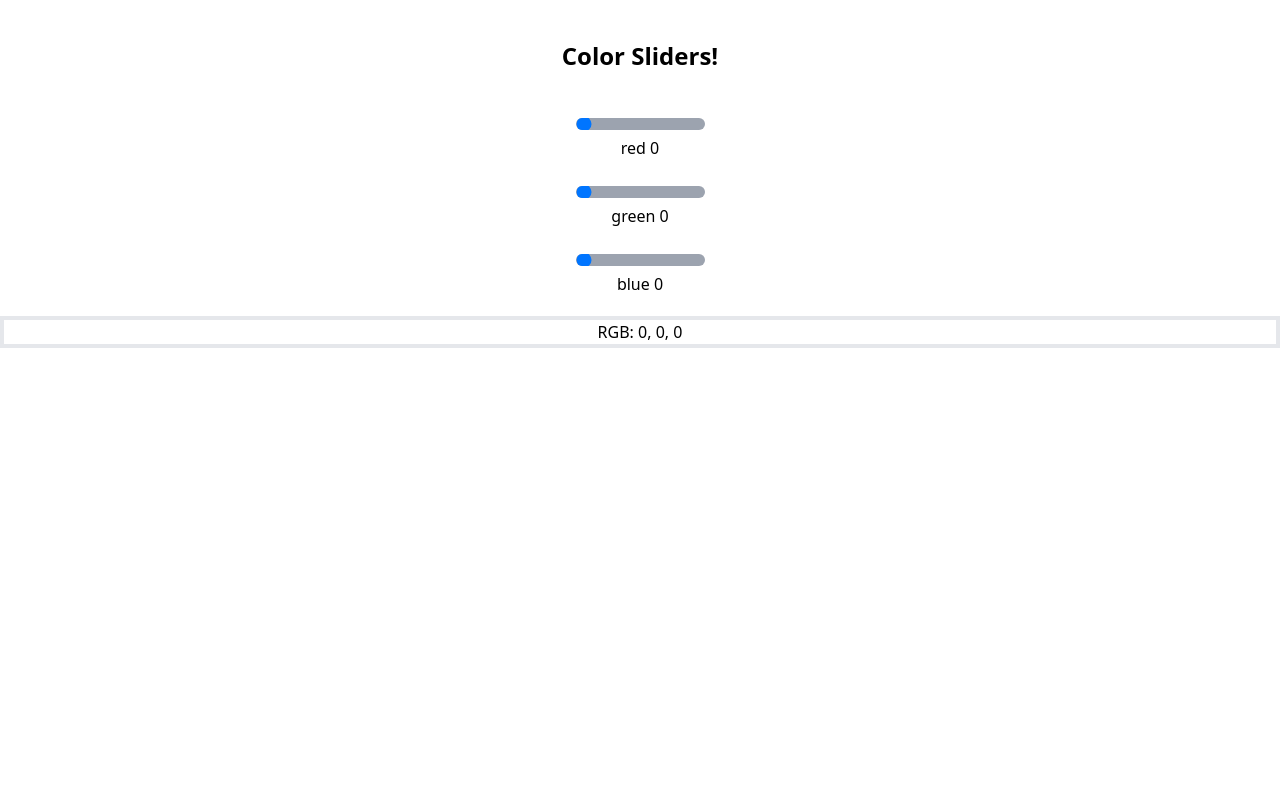
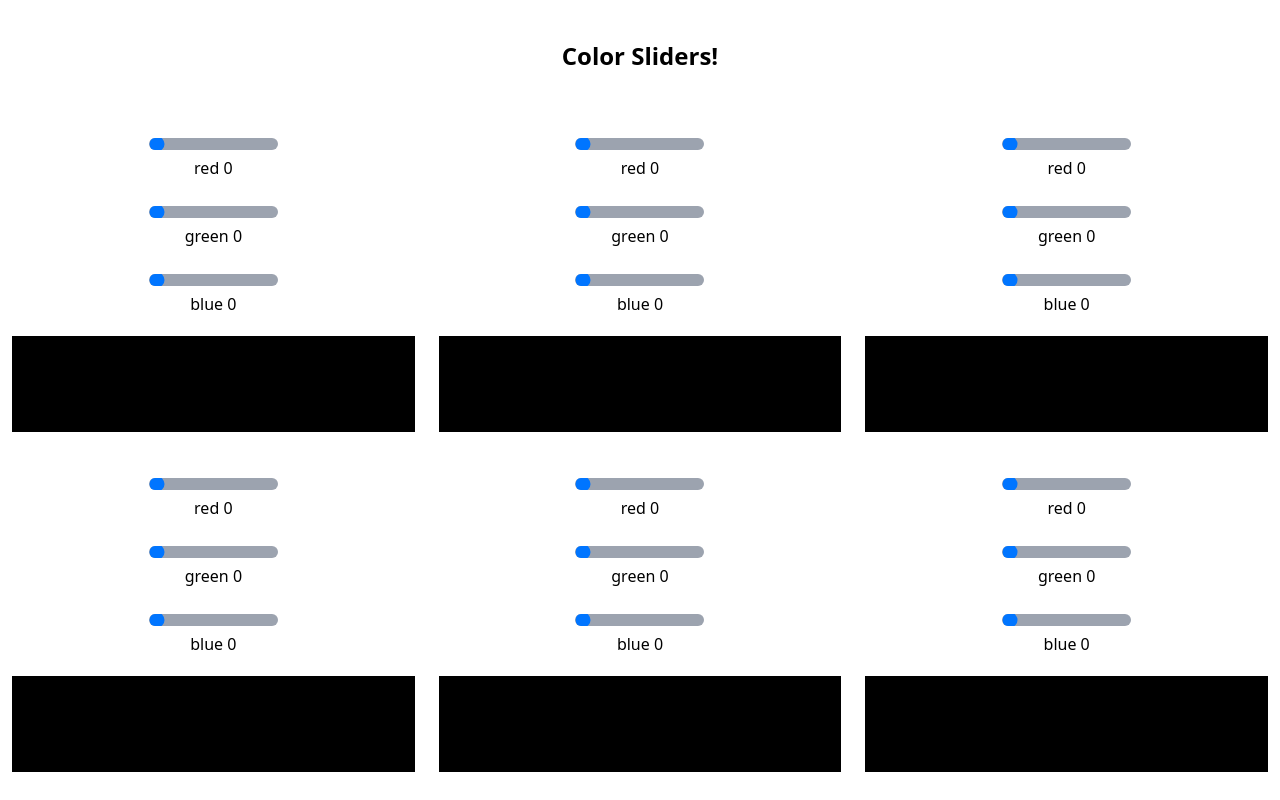
Before and after one commit to AnthonyKrueger/color-sliders-react, a React (Create React App) app: page / in a window 1280 px wide. Built offline with nearby package versions, Linux system fonts and the light colour scheme.

Commit message:
styling, output box changes color

```diff
--- a/src/App.js
+++ b/src/App.js
@@ -6,7 +6,14 @@ function App() {
   return (
     <div className="App">
       <Header />
-      <ColorBrowser />
+      <div className="grid grid-cols-3">
+        <ColorBrowser />
+        <ColorBrowser />
+        <ColorBrowser />
+        <ColorBrowser />
+        <ColorBrowser />
+        <ColorBrowser />
+      </div>
     </div>
   );
 }
--- a/src/components/ColorBrowser.js
+++ b/src/components/ColorBrowser.js
@@ -9,7 +9,7 @@ export default function ColorBrowser () {
         setVal({...colorValues, [name]: value})
     }
     return (
-        <div className="space-y-5 mx-auto container">
+        <div className="space-y-5 my-5 px-3 container">
             <Slider name="red" val={colorValues.red} set={updateColors} />
             <Slider name="green" val={colorValues.green} set={updateColors} />
             <Slider name="blue" val={colorValues.blue} set={updateColors} />
--- a/src/components/Output.js
+++ b/src/components/Output.js
@@ -1,8 +1,13 @@
-export default function Output ({values}) {
+export default function Output({ values }) {
     const {red, green, blue} = values
-    return (
-        <div className="box-border border-4">
-            <h2>RGB: {red}, {green}, {blue}</h2>
-        </div>
-    )
-}
+    return(
+      <div className="flex justify-center container my-5" id="outputdiv" style={{backgroundColor: `rgb(${red}, ${green}, ${blue})`}}>
+        <p className="text-center" id="outputtext">
+          Output:<br/>
+          R - {red}<br/>
+          G - {green}<br/>
+          B - {blue}<br/>
+        </p>
+      </div>
+    );
+  };
```
